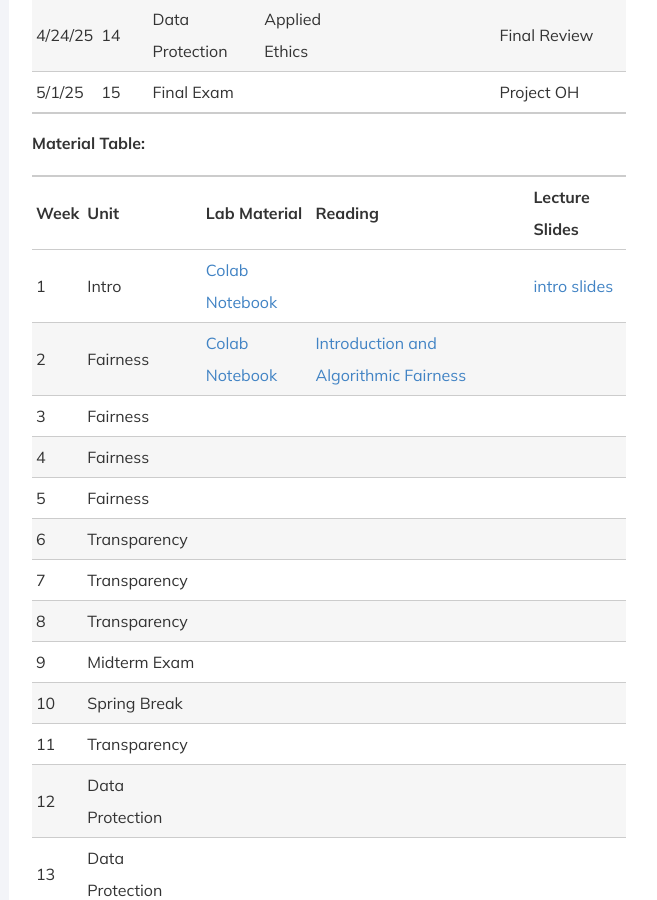
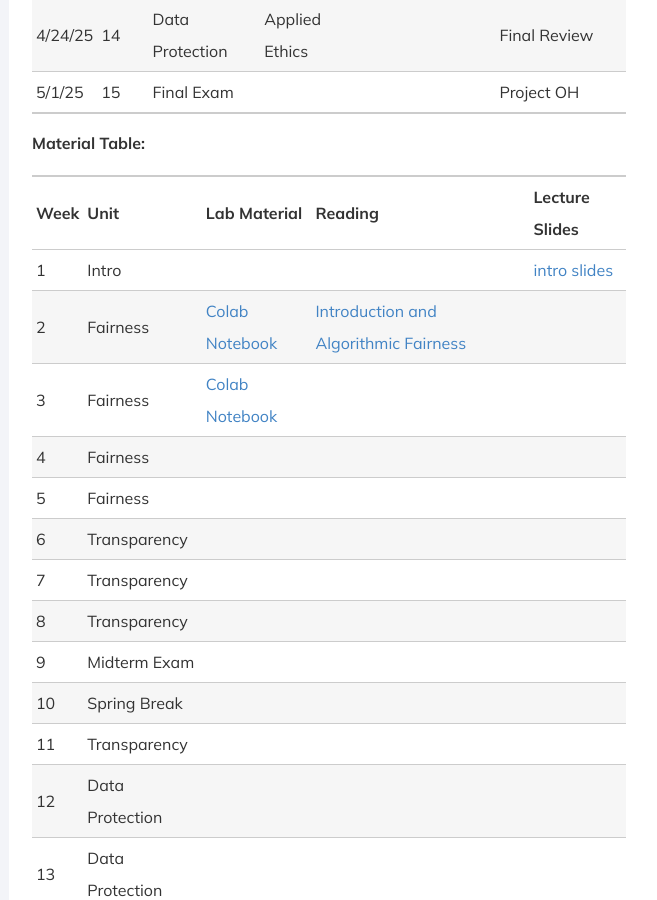
Before and after one commit to DataResponsibly/rds25, a Jekyll site: the page built from modules/ds_ua_202/_posts/2000-01-01-DS-UA-202.md, in a window 1280 px wide and 900 px high, scrolled down 1225 px. Shown: the whole window, without its empty margins (311-968 px from the left). Built offline with Jekyll 4.4.1, drawn with Linux system fonts in a browser that asks for light colours; nearby versions of some CDN libraries.

```diff
--- a/modules/ds_ua_202/_posts/2000-01-01-DS-UA-202.md
+++ b/modules/ds_ua_202/_posts/2000-01-01-DS-UA-202.md
@@ -31,9 +31,9 @@ title: DS-UA 202
 
 | Week | Unit            | Lab Material | Reading | Lecture Slides |
 |------|----------------|--------------|---------|---------------|
-| 1    | Intro          | [Colab Notebook](https://drive.google.com/file/d/1RtVVABOOtccq0TOmWy3WeTCp2BVeCIyH/view?usp=sharing)            |         |[intro slides](../../../assets/1_Intro_Week_1_202Spring2025.pdf)               |
-| 2    | Fairness       | [Colab Notebook](https://colab.research.google.com/drive/1hNjaqycBzSLpbUfkeb8GeTo1U81xsTgA?usp=sharing)             |[Introduction and Algorithmic Fairness](../../../assets/fairness_reader_2024.pdf)         |               |
-| 3    | Fairness       |              |         |               |
+| 1    | Intro          |             |         |[intro slides](../../../assets/1_Intro_Week_1_202Spring2025.pdf)               |
+| 2    | Fairness       |[Colab Notebook](https://drive.google.com/file/d/1RtVVABOOtccq0TOmWy3WeTCp2BVeCIyH/view?usp=sharing)             |[Introduction and Algorithmic Fairness](../../../assets/fairness_reader_2024.pdf)         |               |
+| 3    | Fairness       |[Colab Notebook](https://colab.research.google.com/drive/1hNjaqycBzSLpbUfkeb8GeTo1U81xsTgA?usp=sharing)            |         |               |
 | 4    | Fairness       |              |         |               |
 | 5    | Fairness       |              |         |               |
 | 6    | Transparency   |              |         |               |
```
